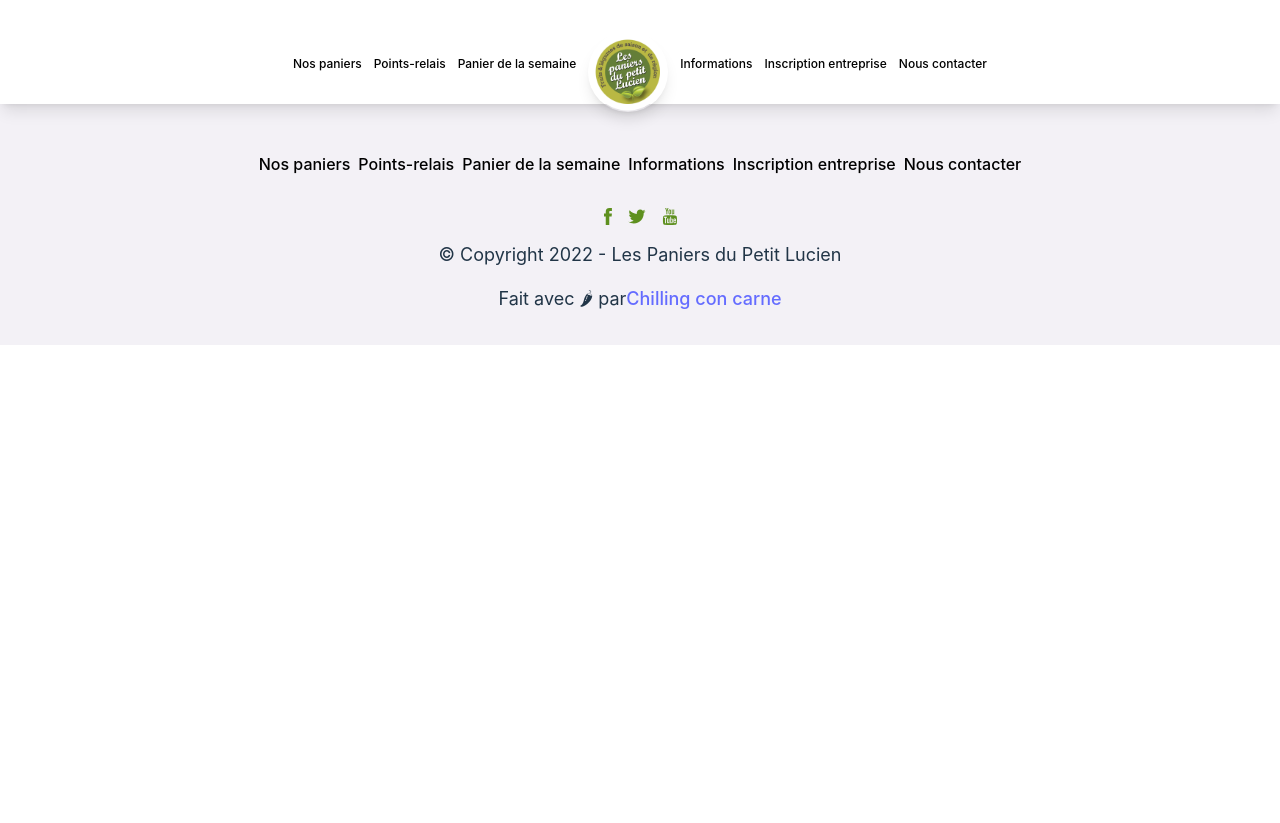
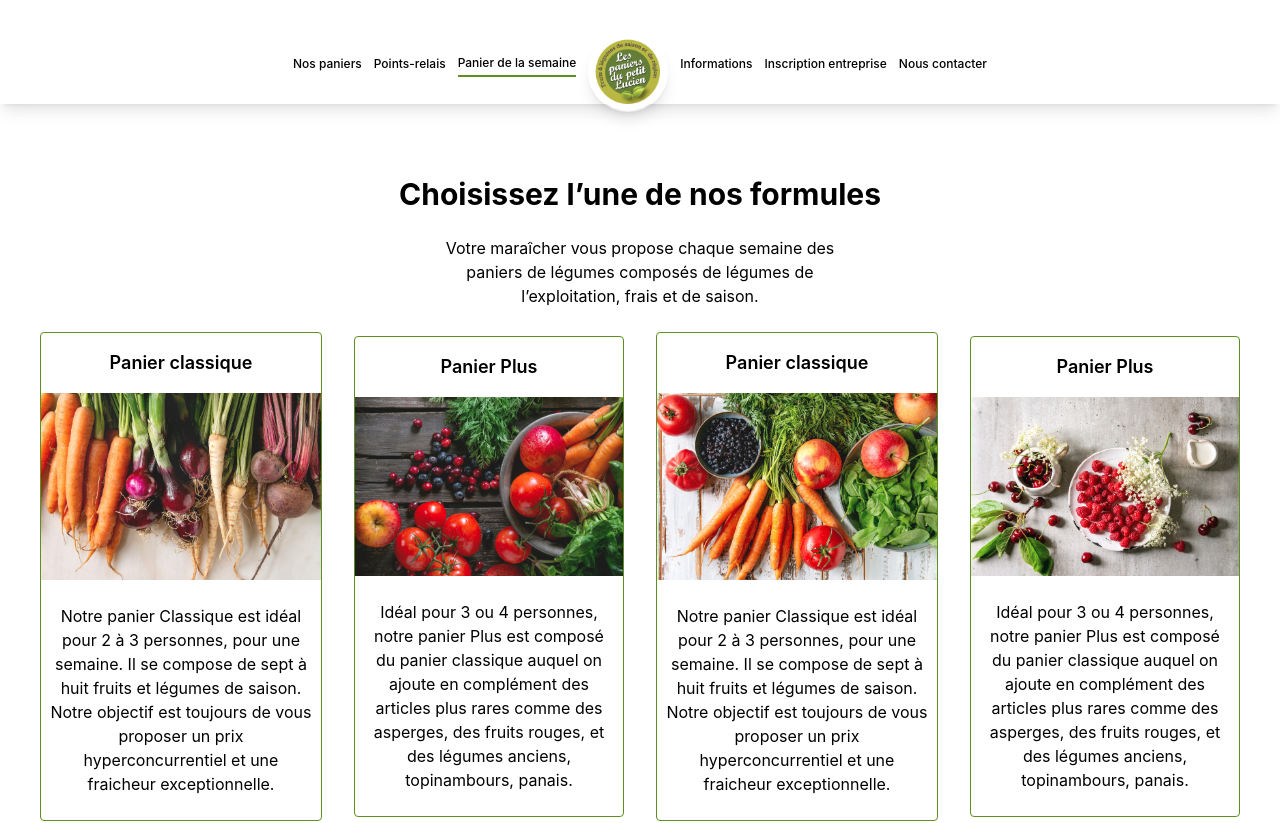
Before and after one commit to chilling-con-carne/lpdpl, a Vue app: page /#/choix-panier in a window 1280 px wide. Shown: the top 823 px of the page. Before the commit the page ends 800 px from the top, so only its background shows below. Built offline with nearby package versions, Linux system fonts and the light colour scheme.

Commit message:
fix: fixed some css on the basketchoice page

```diff
--- a/src/components/Basket.vue
+++ b/src/components/Basket.vue
@@ -1,12 +1,16 @@
 <template>
-    <div class="flex flex-col justify-center items-center rounded border-[1px] border-solid border-green-500 gap-4 py-4 max-w-xs">
+  <div
+    class="flex flex-col justify-center items-center rounded border-[1px] border-solid border-green-500 gap-4 py-4 max-w-sm"
+  >
     <h4 class="text-black text-lg font-semibold">{{ props.title }}</h4>
-        <img :src="imageUrl" alt="Basket's picture" class="w-full">
+    <img :src="imageUrl" alt="Basket's picture" class="w-full" />
     <ol v-if="isContentList" class="pl-8 list-disc text-left">
-            <li v-for="(item, index) in props.content" :key="index" class="text-sm mr-4">{{ item }}</li>
+      <li v-for="(item, index) in props.content" :key="index" class="text-sm mr-4">
+        {{ item }}
+      </li>
     </ol>
     <p v-else class="text-black text-center m-2">
-            {{props.content[0]}}
+      {{ props.content[0] }}
     </p>
   </div>
 </template>
@@ -18,9 +22,8 @@ const props = defineProps<{
   content: Array<string>;
   isContentList: boolean;
 }>();
-const imageUrl = new URL(`../assets/pictures/baskets/${props.imgSrc}`, import.meta.url).href
+const imageUrl = new URL(`../assets/pictures/baskets/${props.imgSrc}`, import.meta.url)
+  .href;
 </script>
 
-<style scoped>
-
-</style>
+<style scoped></style>
--- a/src/components/TheNavbar.vue
+++ b/src/components/TheNavbar.vue
@@ -1,31 +1,60 @@
 <template>
   <div>
-        <div class="absolute top-8 left-8 flex flex-col gap-2 p-2 z-50 md:hidden"
-            @click="isOpen = !isOpen">
-            <div :class="`w-8 h-0.5 bg-black duration-300 ${isOpen ? 'rotate-45 translate-y-2.5' : ''}`"></div>
+    <div
+      class="absolute top-8 left-8 flex flex-col gap-2 p-2 z-50 md:hidden"
+      @click="isOpen = !isOpen"
+    >
+      <div
+        :class="`w-8 h-0.5 bg-black duration-300 ${
+          isOpen ? 'rotate-45 translate-y-2.5' : ''
+        }`"
+      ></div>
       <div :class="`w-8 h-0.5 bg-black duration-300 ${isOpen ? 'opacity-0' : ''}`"></div>
-            <div :class="`w-8 h-0.5 bg-black duration-300 ${isOpen ? '-rotate-45 -translate-y-2.5' : ''}`"></div>
+      <div
+        :class="`w-8 h-0.5 bg-black duration-300 ${
+          isOpen ? '-rotate-45 -translate-y-2.5' : ''
+        }`"
+      ></div>
     </div>
-        <div :class="`absolute w-full h-full top-0 left-0 bg-black ${isOpen ? 'opacity-30 z-10' : 'opacity-0 -z-20'} duration-300 md:hidden`"></div>
+    <div
+      :class="`absolute w-full h-full top-0 left-0 bg-black ${
+        isOpen ? 'opacity-30 z-10' : 'opacity-0 -z-20'
+      } duration-300 md:hidden`"
+    ></div>
     <nav :class="`sm-navbar md:md-navbar bg-white ${isOpen ? 'open' : ''} duration-300`">
-            <router-link class="text-black hover:text-green-500" to="/">Nos paniers</router-link>
-            <router-link class="text-black hover:text-green-500" to="/points-relais">Points-relais</router-link>
-            <router-link class="text-black hover:text-green-500" to="/weekly-basket">Panier de la semaine</router-link>
-            <img class="hidden md:inline w-20 translate-y-2 shadow-lg rounded-full" :src="Logo" alt="Logo des paniers du petit Lucien">
-            <router-link class="text-black hover:text-green-500" to="/infos">Informations</router-link>
-            <router-link class="text-black hover:text-green-500" to="/company-signup">Inscription entreprise</router-link>
-            <router-link class="text-black hover:text-green-500" to="/contact">Nous contacter</router-link>
+      <router-link class="text-black hover:text-green-500" to="/"
+        >Nos paniers</router-link
+      >
+      <router-link class="text-black hover:text-green-500" to="/points-relais"
+        >Points-relais</router-link
+      >
+      <router-link class="text-black hover:text-green-500" to="/choix-panier"
+        >Panier de la semaine</router-link
+      >
+      <img
+        class="hidden md:inline w-20 translate-y-2 shadow-lg rounded-full"
+        :src="Logo"
+        alt="Logo des paniers du petit Lucien"
+      />
+      <router-link class="text-black hover:text-green-500" to="/infos"
+        >Informations</router-link
+      >
+      <router-link class="text-black hover:text-green-500" to="/company-signup"
+        >Inscription entreprise</router-link
+      >
+      <router-link class="text-black hover:text-green-500" to="/contact"
+        >Nous contacter</router-link
+      >
     </nav>
   </div>
 </template>
 
 <script setup lang="ts">
-import { ref } from 'vue';
+import { ref } from "vue";
 
-import Logo from '../assets/logo.png';
+import Logo from "../assets/logo.png";
 
 const isOpen = ref(false);
-
 </script>
 
 <style scoped>
@@ -61,7 +90,7 @@ const isOpen = ref(false);
   }
 
   .router-link-active {
-        border-bottom: solid 2px #5E901F;
+    border-bottom: solid 2px #5e901f;
   }
 
   .md-navbar {
--- a/src/pages/BasketChoice.vue
+++ b/src/pages/BasketChoice.vue
@@ -1,20 +1,21 @@
-
 <template>
-    <div class="flex flex-col bg-white py-8 items-center">
-        <h1 class="text-black text-4xl">
-            Choisissez l’une de nos formules
-        </h1>
-        <p class="text-black text-lg m-2 w-1/3">
-            Votre maraîcher vous propose chaque semaine des paniers de légumes composés de légumes de l’exploitation, frais et de saison.
+  <div class="flex flex-col bg-white py-8 items-center mx-10 gap-4 my-10">
+    <h1 class="text-black text-3xl font-bold">Choisissez l’une de nos formules</h1>
+    <p class="text-black text-md m-2 w-1/3">
+      Votre maraîcher vous propose chaque semaine des paniers de légumes composés de
+      légumes de l’exploitation, frais et de saison.
     </p>
-        <div class="flex flex-col justify-center items-center lg:flex-row m-auto gap-4 lg:gap-8 w-10/12 md:w-1/2 lg:w-full">
+    <div
+      class="flex flex-col justify-around items-center lg:flex-row m-auto gap-4 lg:gap-8 w-10/12 md:w-1/2 lg:w-full"
+    >
       <Basket
         v-for="basket in baskets"
         :key="basket.title"
         :title="basket.title"
         :img-src="basket.imgSrc"
         :content="basket.content"
-                :is-content-list="false">
+        :is-content-list="false"
+      >
         >
       </Basket>
     </div>
@@ -22,7 +23,7 @@
 </template>
 
 <script setup lang="ts">
-    import { Basket as _Basket} from "../types";
+import { Basket as _Basket } from "../types";
 import Basket from "../components/Basket.vue";
 
 const baskets: Array<_Basket> = [
@@ -30,32 +31,31 @@
     title: "Panier classique",
     imgSrc: "basket1.jpg",
     content: [
-                "Notre panier Classique est idéal pour 2 à 3 personnes, pour une semaine. Il se compose de sept à huit fruits et légumes de saison. Notre objectif est toujours de vous proposer un prix hyperconcurrentiel et une fraicheur exceptionnelle."
+      "Notre panier Classique est idéal pour 2 à 3 personnes, pour une semaine. Il se compose de sept à huit fruits et légumes de saison. Notre objectif est toujours de vous proposer un prix hyperconcurrentiel et une fraicheur exceptionnelle.",
     ],
   },
   {
     title: "Panier Plus",
     imgSrc: "basket2.jpg",
-            content:  [
-                "Idéal pour 3 ou 4 personnes, notre panier Plus est composé du panier classique auquel on ajoute en complément des articles plus rares comme des asperges, des fruits rouges, et des légumes anciens, topinambours, panais."
+    content: [
+      "Idéal pour 3 ou 4 personnes, notre panier Plus est composé du panier classique auquel on ajoute en complément des articles plus rares comme des asperges, des fruits rouges, et des légumes anciens, topinambours, panais.",
     ],
   },
   {
     title: "Panier classique",
     imgSrc: "basket3.jpg",
     content: [
-                "Notre panier Classique est idéal pour 2 à 3 personnes, pour une semaine. Il se compose de sept à huit fruits et légumes de saison. Notre objectif est toujours de vous proposer un prix hyperconcurrentiel et une fraicheur exceptionnelle."
+      "Notre panier Classique est idéal pour 2 à 3 personnes, pour une semaine. Il se compose de sept à huit fruits et légumes de saison. Notre objectif est toujours de vous proposer un prix hyperconcurrentiel et une fraicheur exceptionnelle.",
     ],
   },
   {
     title: "Panier Plus",
     imgSrc: "basket4.jpg",
-            content:  [
-                "Idéal pour 3 ou 4 personnes, notre panier Plus est composé du panier classique auquel on ajoute en complément des articles plus rares comme des asperges, des fruits rouges, et des légumes anciens, topinambours, panais."
+    content: [
+      "Idéal pour 3 ou 4 personnes, notre panier Plus est composé du panier classique auquel on ajoute en complément des articles plus rares comme des asperges, des fruits rouges, et des légumes anciens, topinambours, panais.",
     ],
-        }
-    ]
+  },
+];
 </script>
 
-<style>
-</style>
+<style></style>
--- a/src/pages/Home.vue
+++ b/src/pages/Home.vue
@@ -1,6 +1,4 @@
 <template>
-  <BasketChoice>
-  </BasketChoice>
   <div
     class="bg-gradient-to-r from-[#ECEAEF] to-[#F3F2F7] flex flex-col md:flex-row justify-center items-center gap-4 pt-24 md:pl-4 md:pt-0"
   >
@@ -129,7 +127,6 @@ import HomePicture from "../assets/pictures/homePicture1.jpg";
 import AboutPicture from "../assets/pictures/homePicture2.jpg";
 import Basket from "../components/Basket.vue";
 import Advantage from "../components/Advantage.vue";
-import BasketChoice from "./BasketChoice.vue";
 
 const baskets: Array<_Basket> = [
   {
--- a/src/router/index.ts
+++ b/src/router/index.ts
@@ -6,6 +6,10 @@ const routes = [
     {
         path: '/',
         component: Home,
+    },
+    {
+        path: '/choix-panier',
+        component: () => import("../pages/BasketChoice.vue")
     }
 ]
 
```
Lines whose indentation alone changed are shown as unchanged.
